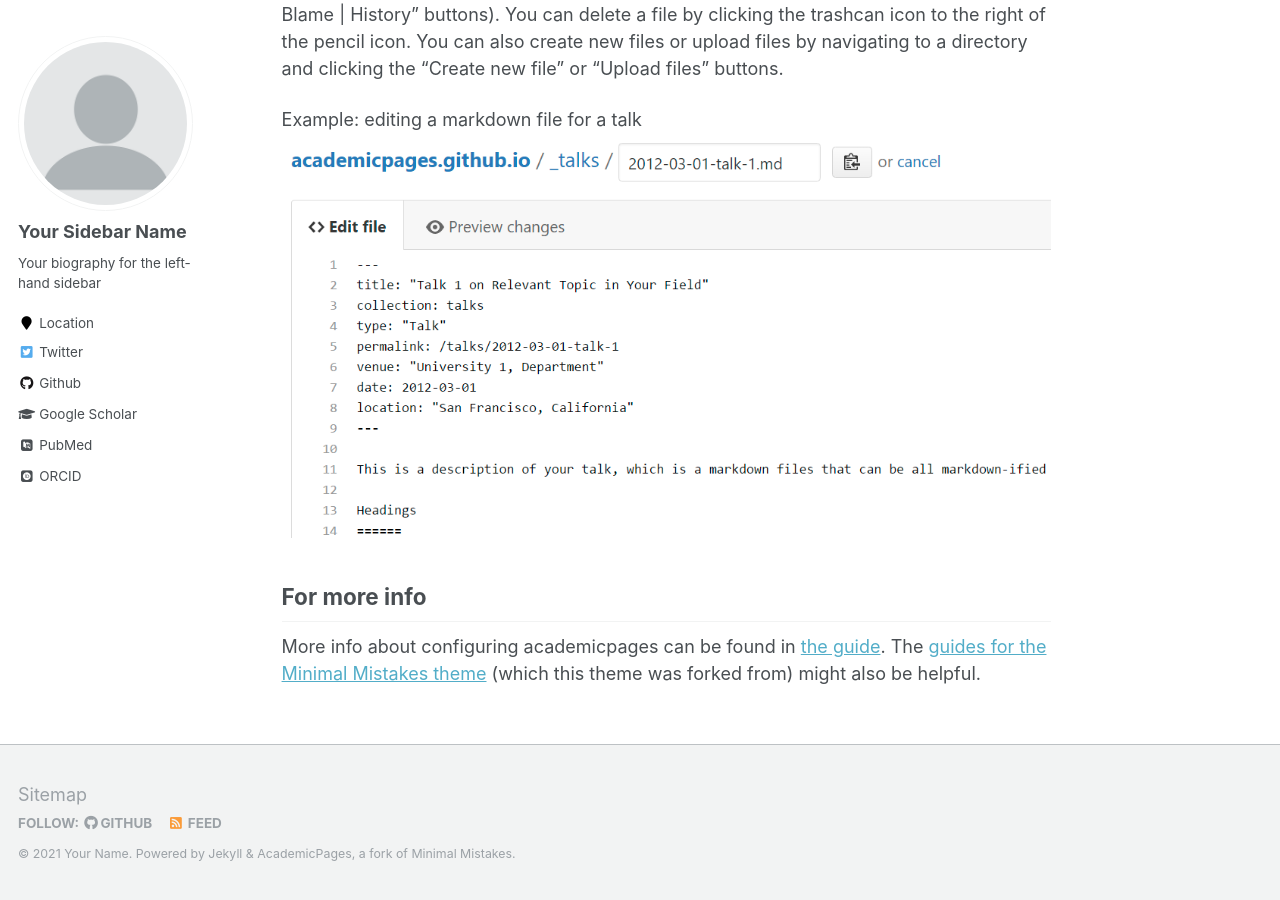
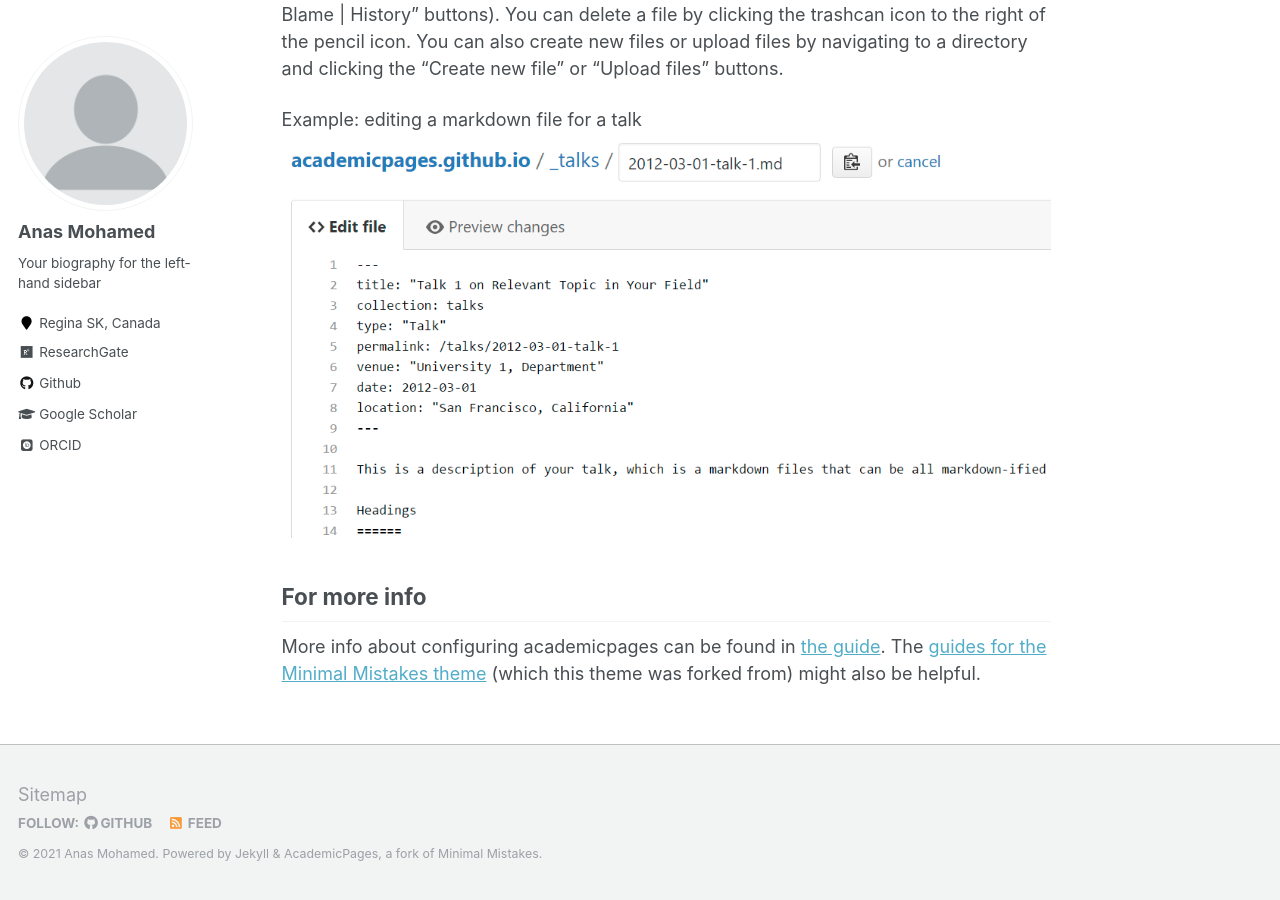
Before and after one commit to anas007/anas007.github.io, a Jekyll site: the page built from _pages/about.md, in a window 1280 px wide and 900 px high, scrolled down 2463 px. Built offline with Jekyll 4.4.1, drawn with Linux system fonts in a browser that asks for light colours; some web fonts are replaced; some of the changed text lies outside the part shown.

Commit message:
Put personal info into config.yml

```diff
--- a/_config.yml
+++ b/_config.yml
@@ -7,13 +7,13 @@
 
 # Site Settings
 locale                   : "en-US"
-title                    : "Your Name / Site Title"
+title                    : "Anas / Research"
 title_separator          : "-"
-name                     : &name "Your Name"
+name                     : &name "Anas Mohamed"
 description              : &description "personal description"
-url                      : https://academicpages.github.io # the base hostname & protocol for your site e.g. "https://mmistakes.github.io"
+url                      : https://anas007.github.io # the base hostname & protocol for your site e.g. "https://mmistakes.github.io"
 baseurl                  : "" # the subpath of your site, e.g. "/blog"
-repository               : "academicpages/academicpages.github.io"
+repository               : "anas007/anas007.github.io"
 teaser                   :  # filename of teaser fallback teaser image placed in /images/, .e.g. "500x300.png"
 breadcrumbs              : false # true, false (default)
 words_per_minute         : 160
@@ -80,15 +80,15 @@ analytics:
 
 # Site Author
 author:
-  name             : "Your Sidebar Name"
+  name             : "Anas Mohamed"
   avatar           : "profile.png"
   bio              : "Your biography for the left-hand sidebar"
-  location         : "Location"
+  location         : "Regina SK, Canada"
   employer         :
-  pubmed           : "https://www.ncbi.nlm.nih.gov/pubmed/?term=john+snow"
-  googlescholar    : "http://yourfullgooglescholarurl.com"
+  pubmed           : #"https://www.ncbi.nlm.nih.gov/pubmed/?term=john+snow"
+  googlescholar    : "https://scholar.google.ca/citations?user=Mp51pWYAAAAJ&hl=en"
   email            :
-  researchgate     :  # example: "https://www.researchgate.net/profile/yourprofile"
+  researchgate     :  "https://www.researchgate.net/profile/M-U-Mohamed-Anas"
   uri              :
   bitbucket        :
   codepen          :
@@ -96,20 +96,20 @@ author:
   flickr           :
   facebook         :
   foursquare       :
-  github           : "academicpages"
+  github           : "anas007"
   google_plus      :
   keybase          :
   instagram        :
   impactstory      : #"https://profiles.impactstory.org/u/xxxx-xxxx-xxxx-xxxx"
   lastfm           :
   linkedin         :
-  orcid            : "http://orcid.org/yourorcidurl"
+  orcid            : "https://orcid.org/0000-0002-8604-3233"
   pinterest        :
   soundcloud       :
   stackoverflow    : # http://stackoverflow.com/users/123456/username
   steam            :
   tumblr           :
-  twitter          : "replacethistwitterhandle"
+  twitter          : #"replacethistwitterhandle"
   vine             :
   weibo            :
   xing             :
```
